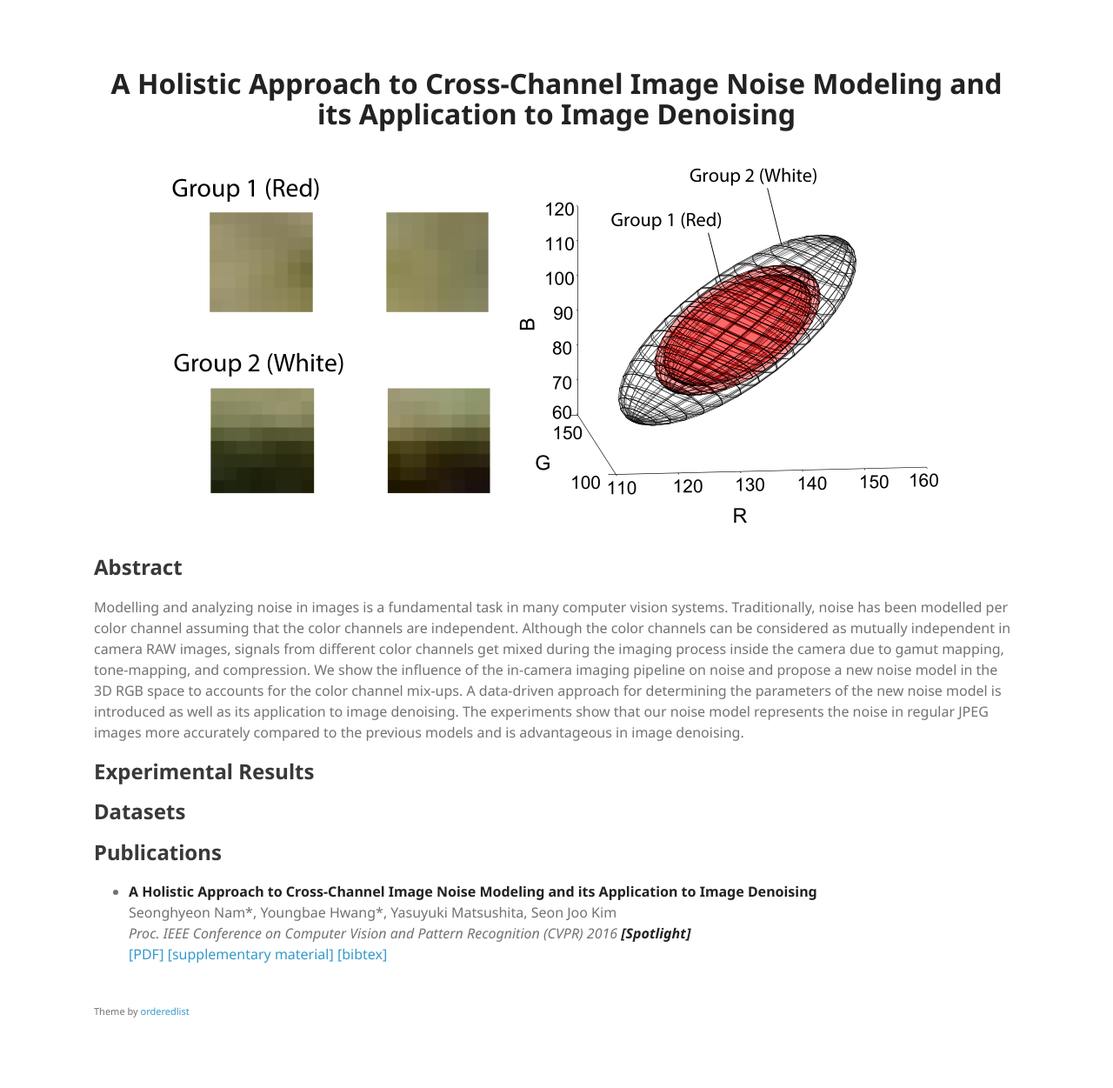
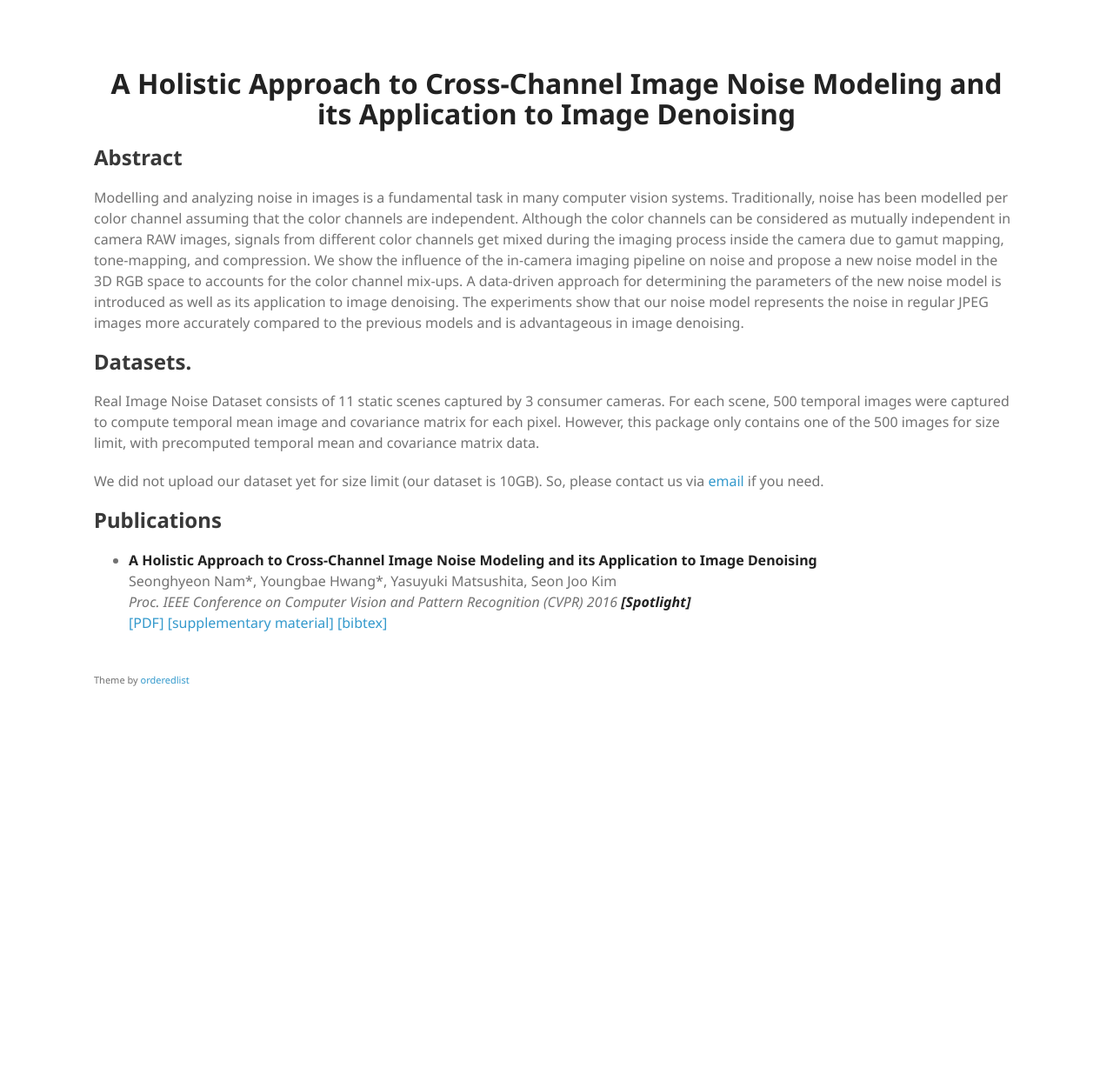
Before and after one commit to woozzu/woozzu.github.io, a Jekyll site: the page built from research/ccnoise.markdown, in a window 1280 px wide. Shown: the whole page at 87% size. Built offline with Jekyll 4.4.1, drawn with Linux system fonts in a browser that asks for light colours; after the commit the page ends 900 px from its top, so only the background shows below that.

Commit message:
Fix project page of ccnoise

```diff
--- a/research/ccnoise.markdown
+++ b/research/ccnoise.markdown
@@ -6,21 +6,17 @@ title:  A Holistic Approach to Cross-Channel Image Noise Modeling and its Applic
 A Holistic Approach to Cross-Channel Image Noise Modeling and its Application to Image Denoising
 ================================
 
-![teaser]({{ site.url }}/images/noise_cvpr16.png){: .center-image }
-
 Abstract
 -------------------------
 
 Modelling and analyzing noise in images is a fundamental task in many computer vision systems. Traditionally, noise has been modelled per color channel assuming that the color channels are independent. Although the color channels can be considered as mutually independent in camera RAW images, signals from different color channels get mixed during the imaging process inside the camera due to gamut mapping, tone-mapping, and compression. We show the influence of the in-camera imaging pipeline on noise and propose a new noise model in the 3D RGB space to accounts for the color channel mix-ups. A data-driven approach for determining the parameters of the new noise model is introduced as well as its application to image denoising. The experiments show that our noise model represents the noise in regular JPEG images more accurately compared to the previous models and is advantageous in image denoising.
 
-Experimental Results
--------------------------------
 
+Datasets.
+------------------------
+Real Image Noise Dataset consists of 11 static scenes captured by 3 consumer cameras. For each scene, 500 temporal images were captured to compute temporal mean image and covariance matrix for each pixel. However, this package only contains one of the 500 images for size limit, with precomputed temporal mean and covariance matrix data.
 
-
-Datasets
-------------------------
-
+We did not upload our dataset yet for size limit (our dataset is 10GB). So, please contact us via [email](mailto:shnnam@yonsei.ac.kr) if you need.
 
 
 Publications
```
